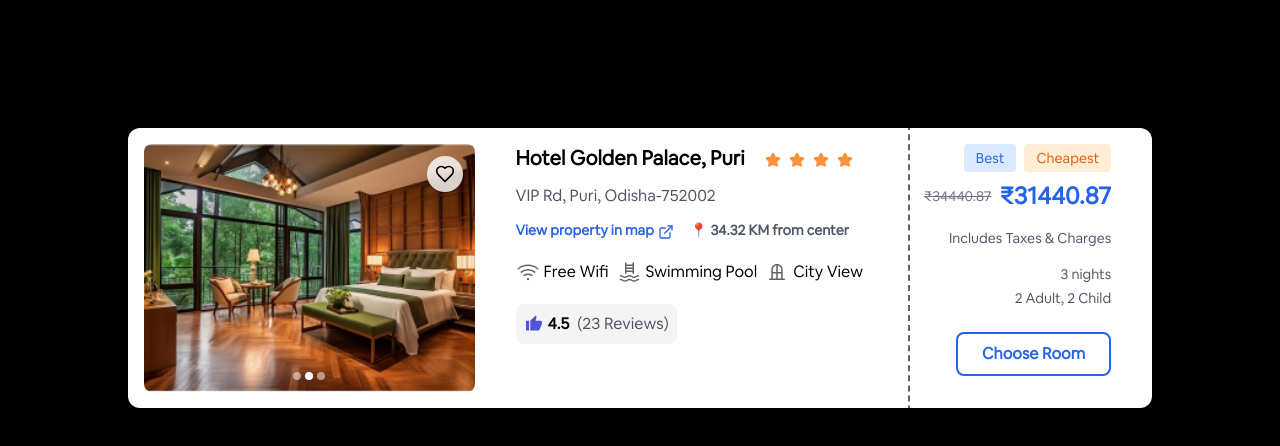
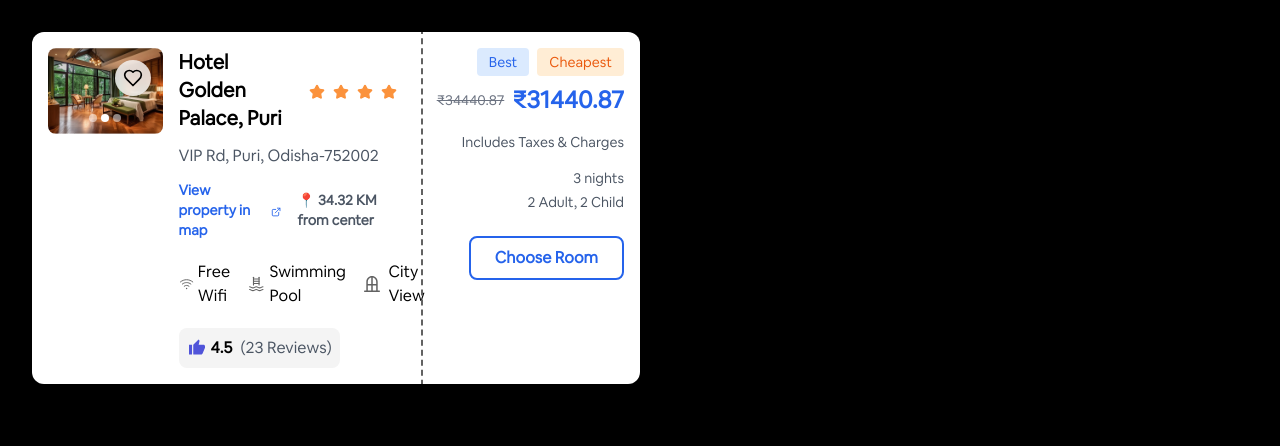
Before and after one commit to hbkabir004/ziarah-ai, a Next.js app: page / in a window 1280 px wide. Shown: the top 446 px of the page. Built offline with nearby package versions, Linux system fonts and the light colour scheme.

Commit message:
[updated] grid orientations

```diff
--- a/src/components/Hotels.tsx
+++ b/src/components/Hotels.tsx
@@ -22,7 +22,7 @@ const hotels: Hotel[] = [
 
 export default function Hotels() {
     return (
-        <div className="grid md:grid-cols-1 grid-cols-1 m-32">
+        <div className="grid md:grid-cols-1 lg:grid-cols-1 xl:grid-cols-2 grid-cols-1 m-8">
             {
                 hotels.map(hotel => <HotelCard key={hotel.id} hotel={hotel} />)
             }
```
